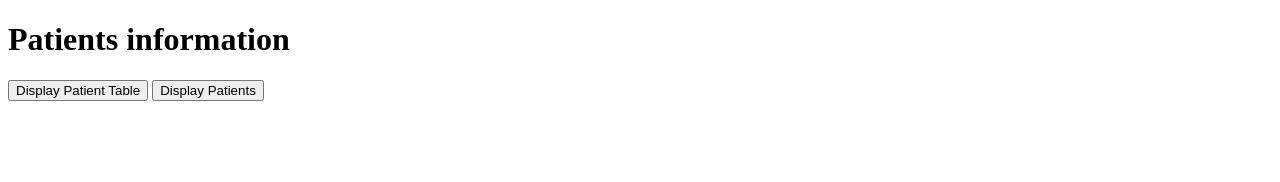
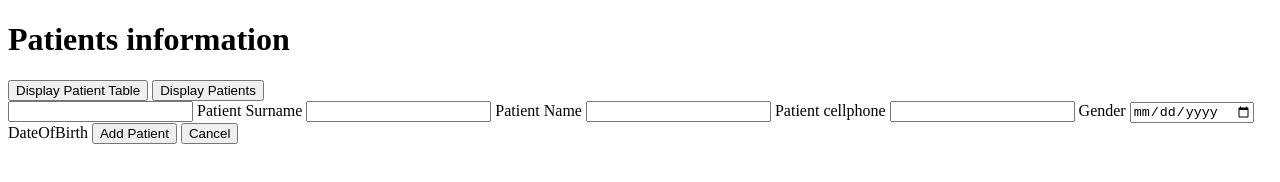
Before and after one commit to Mbali-Nyalungu/full-stack-project, a website: page server.html in a window 1280 px wide. Drawn offline with Linux system fonts and the light colour scheme.

Commit message:
added a for for the inputs

```diff
--- a/server.html
+++ b/server.html
@@ -15,3 +15,29 @@
 
 
       <button id="displayPatients">Display Patients</button>
+
+
+
+      <div class="containig">
+
+
+        <div class="container">
+
+            <form class="form">
+               <label ><input type = "text" id="surname" required > Patient Surname</label>
+
+
+               <label ><input type = "text" id="name" required> Patient Name</label>
+
+
+               <label ><input type = "text" class="cellphone" required> Patient cellphone</label>
+
+
+               <label ><input type = "gender" class="gender" required> Gender</label>
+
+               <label ><input type = "date" class="dob"  required> DateOfBirth</label>
+
+               <button type="submit" id="addButton">Add Patient</button>
+                       <button type="button" id="cancelButton">Cancel</button>
+                   </form>
+       </div>
```
